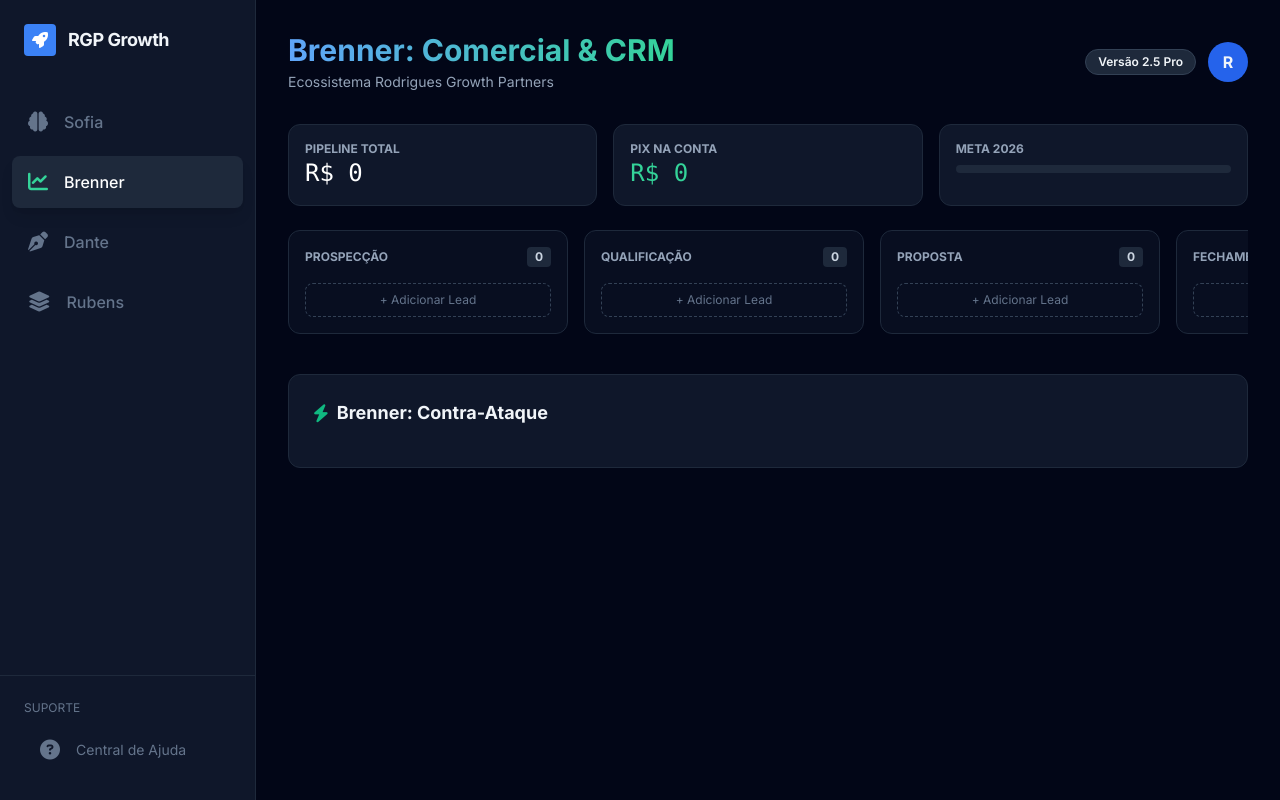
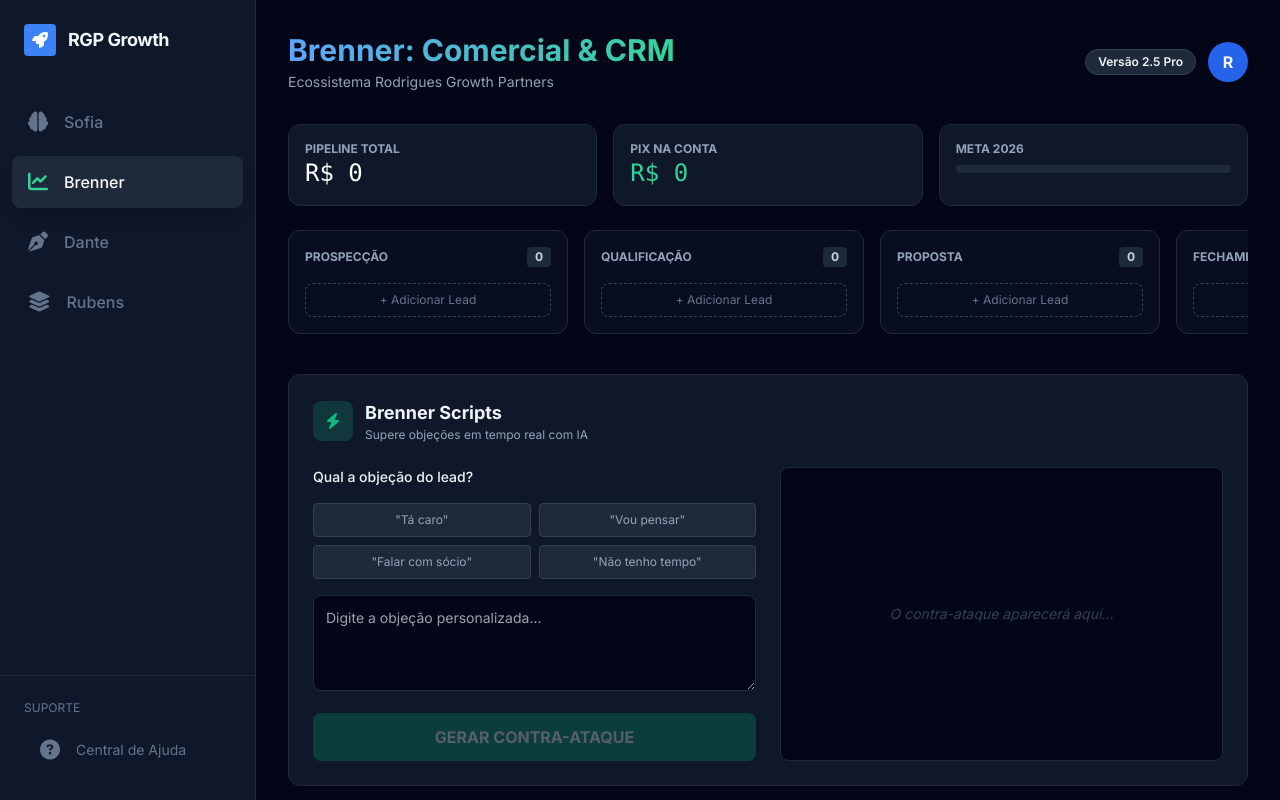
Before and after one commit to tr013432-design/RGP, a React (Vite) app: page / in a window 1280 px wide. Both pictures are taken after a click on the button "Brenner". Built offline with nearby package versions, Linux system fonts and the light colour scheme.

Commit message:
Update BrennerModule.tsx

```diff
--- a/components/BrennerModule.tsx
+++ b/components/BrennerModule.tsx
@@ -10,18 +10,20 @@ interface Lead {
 }
 
 const BrennerModule: React.FC = () => {
+  // --- ESTADO DOS LEADS ---
   const [leads, setLeads] = useState<Lead[]>([]);
+  const [isModalOpen, setIsModalOpen] = useState(false);
+  const [activeCol, setActiveCol] = useState<Lead['status']>('PROSPECÇÃO');
+  const [newLead, setNewLead] = useState({ name: '', company: '', value: '' });
+
+  // --- ESTADO DA IA (BRENNER SCRIPTS) ---
   const [objection, setObjection] = useState('');
   const [scriptResponse, setScriptResponse] = useState('');
   const [isLoading, setIsLoading] = useState(false);
 
-  // Estado para o Modal de Novo Lead
-  const [isModalOpen, setIsModalOpen] = useState(false);
-  const [activeCol, setActiveCol] = useState<Lead['status']>('PROSPECÇÃO');
-  const [newLead, setNewLead] = useState({ name: '', company: '', value: '' });
-
   const COLUMNS = ['PROSPECÇÃO', 'QUALIFICAÇÃO', 'PROPOSTA', 'FECHAMENTO'] as const;
 
+  // Cálculos de Métricas
   const stats = useMemo(() => {
     const closedValue = leads
       .filter(l => l.status === 'FECHAMENTO')
@@ -29,11 +31,11 @@ const BrennerModule: React.FC = () => {
     return {
       total: leads.reduce((acc, curr) => acc + curr.value, 0),
       closed: closedValue,
-      goalProgress: (closedValue / 15000) * 100 // Baseado na meta de R$ 180k/ano
+      goalProgress: (closedValue / 15000) * 100
     };
   }, [leads]);
 
-  // Função para salvar o lead
+  // Função para salvar o lead no CRM
   const handleAddLead = (e: React.FormEvent) => {
     e.preventDefault();
     if (!newLead.name || !newLead.value) return;
@@ -51,6 +53,7 @@ const BrennerModule: React.FC = () => {
     setIsModalOpen(false);
   };
 
+  // Função da IA para gerar scripts
   const getScript = async () => {
     if (!objection) return;
     setIsLoading(true);
@@ -58,22 +61,22 @@ const BrennerModule: React.FC = () => {
       const res = await handleSalesObjection(objection);
       setScriptResponse(res || '');
     } catch (e) {
-      setScriptResponse('Falha no contra-ataque.');
+      setScriptResponse('Erro ao conectar com a inteligência do Brenner.');
     } finally {
       setIsLoading(false);
     }
   };
 
   return (
-    <div className="space-y-6 relative">
-      {/* Placar de Metas */}
+    <div className="space-y-6">
+      {/* 1. PLACAR DE METAS */}
       <div className="grid grid-cols-1 md:grid-cols-3 gap-4">
         <div className="bg-slate-900 p-4 rounded-xl border border-slate-800">
           <p className="text-xs text-slate-400 font-bold uppercase">Pipeline Total</p>
           <p className="text-2xl font-mono text-white">R$ {stats.total.toLocaleString('pt-BR')}</p>
         </div>
         <div className="bg-slate-900 p-4 rounded-xl border border-slate-800">
-          <p className="text-xs text-slate-400 font-bold uppercase">Pix na Conta</p>
+          <p className="text-xs text-slate-400 font-bold uppercase text-emerald-500">Pix na Conta</p>
           <p className="text-2xl font-mono text-emerald-400">R$ {stats.closed.toLocaleString('pt-BR')}</p>
         </div>
         <div className="bg-slate-900 p-4 rounded-xl border border-slate-800">
@@ -84,7 +87,7 @@ const BrennerModule: React.FC = () => {
         </div>
       </div>
 
-      {/* Kanban */}
+      {/* 2. KANBAN DE VENDAS */}
       <div className="flex flex-col md:flex-row gap-4 overflow-x-auto pb-4">
         {COLUMNS.map((col) => (
           <div key={col} className="flex-1 min-w-[280px] bg-slate-900/50 rounded-xl border border-slate-800 p-4">
@@ -103,10 +106,9 @@ const BrennerModule: React.FC = () => {
                   <p className="text-xs font-mono text-emerald-400 mt-2">R$ {lead.value.toLocaleString()}</p>
                 </div>
               ))}
-
               <button
                 onClick={() => { setActiveCol(col); setIsModalOpen(true); }}
-                className="w-full py-2 border border-dashed border-slate-700 rounded-lg text-xs text-slate-500 hover:border-emerald-500 hover:text-emerald-500 transition-all"
+                className="w-full py-2 border border-dashed border-slate-700 rounded-lg text-xs text-slate-500 hover:border-emerald-500 hover:text-emerald-400 transition-all"
               >
                 + Adicionar Lead
               </button>
@@ -115,48 +117,98 @@ const BrennerModule: React.FC = () => {
         ))}
       </div>
 
-      {/* Modal de Cadastro Rápido */}
+      {/* 3. BRENNER SCRIPTS (IA INTEGRADA) */}
+      <div className="bg-slate-900 p-6 rounded-xl border border-slate-800">
+        <div className="flex items-center gap-3 mb-6">
+          <div className="w-10 h-10 bg-emerald-500/20 rounded-lg flex items-center justify-center">
+             <i className="fas fa-bolt text-emerald-500"></i>
+          </div>
+          <div>
+            <h3 className="font-bold text-lg">Brenner Scripts</h3>
+            <p className="text-xs text-slate-400">Supere objeções em tempo real com IA</p>
+          </div>
+        </div>
+
+        <div className="grid md:grid-cols-2 gap-6">
+          <div className="space-y-4">
+            <p className="text-sm font-medium">Qual a objeção do lead?</p>
+            <div className="grid grid-cols-2 gap-2">
+              {['Tá caro', 'Vou pensar', 'Falar com sócio', 'Não tenho tempo'].map(btn => (
+                <button
+                  key={btn}
+                  onClick={() => setObjection(btn)}
+                  className={`p-2 text-xs border rounded transition-all ${objection === btn ? 'bg-emerald-600 border-emerald-500 text-white' : 'bg-slate-800 border-slate-700 text-slate-400 hover:bg-slate-700'}`}
+                >
+                  "{btn}"
+                </button>
+              ))}
+            </div>
+            <textarea
+              value={objection}
+              onChange={(e) => setObjection(e.target.value)}
+              className="w-full bg-slate-950 border border-slate-800 rounded-lg p-3 text-sm focus:ring-1 focus:ring-emerald-500 outline-none h-24 text-white"
+              placeholder="Digite a objeção personalizada..."
+            />
+            <button
+              onClick={getScript}
+              disabled={isLoading || !objection}
+              className="w-full py-3 bg-emerald-600 hover:bg-emerald-700 rounded-lg font-bold text-white transition-all disabled:opacity-30"
+            >
+              {isLoading ? 'CONSULTANDO BRENNER...' : 'GERAR CONTRA-ATAQUE'}
+            </button>
+          </div>
+
+          <div className="bg-slate-950 border border-slate-800 rounded-lg p-4 min-h-[200px] relative">
+            {scriptResponse ? (
+              <div className="prose prose-invert prose-sm">
+                <h4 className="text-emerald-400 font-bold mb-3">Script Gerado:</h4>
+                <div className="whitespace-pre-wrap text-slate-300 leading-relaxed">
+                  {scriptResponse}
+                </div>
+              </div>
+            ) : (
+              <div className="flex items-center justify-center h-full text-slate-700 italic text-sm">
+                O contra-ataque aparecerá aqui...
+              </div>
+            )}
+          </div>
+        </div>
+      </div>
+
+      {/* MODAL DE CADASTRO (Oculto por padrão) */}
       {isModalOpen && (
         <div className="fixed inset-0 bg-black/80 backdrop-blur-sm flex items-center justify-center z-50 p-4">
-          <div className="bg-slate-900 border border-slate-800 p-6 rounded-2xl w-full max-w-md">
-            <h3 className="text-lg font-bold mb-4">Novo Lead em {activeCol}</h3>
+          <div className="bg-slate-900 border border-slate-800 p-6 rounded-2xl w-full max-w-md shadow-2xl">
+            <h3 className="text-lg font-bold mb-4 text-white">Novo Lead: {activeCol}</h3>
             <form onSubmit={handleAddLead} className="space-y-4">
               <input
                 autoFocus
-                className="w-full bg-slate-800 border border-slate-700 p-3 rounded-lg text-sm outline-none focus:ring-1 focus:ring-emerald-500"
+                className="w-full bg-slate-800 border border-slate-700 p-3 rounded-lg text-sm outline-none focus:ring-1 focus:ring-emerald-500 text-white"
                 placeholder="Nome do Prospect"
                 value={newLead.name}
                 onChange={e => setNewLead({...newLead, name: e.target.value})}
               />
               <input
-                className="w-full bg-slate-800 border border-slate-700 p-3 rounded-lg text-sm outline-none focus:ring-1 focus:ring-emerald-500"
+                className="w-full bg-slate-800 border border-slate-700 p-3 rounded-lg text-sm outline-none focus:ring-1 focus:ring-emerald-500 text-white"
                 placeholder="Empresa"
                 value={newLead.company}
                 onChange={e => setNewLead({...newLead, company: e.target.value})}
               />
               <input
                 type="number"
-                className="w-full bg-slate-800 border border-slate-700 p-3 rounded-lg text-sm outline-none focus:ring-1 focus:ring-emerald-500"
+                className="w-full bg-slate-800 border border-slate-700 p-3 rounded-lg text-sm outline-none focus:ring-1 focus:ring-emerald-500 text-white"
                 placeholder="Valor do Contrato (R$)"
                 value={newLead.value}
                 onChange={e => setNewLead({...newLead, value: e.target.value})}
               />
               <div className="flex gap-2 pt-2">
                 <button type="button" onClick={() => setIsModalOpen(false)} className="flex-1 py-2 text-sm text-slate-400">Cancelar</button>
-                <button type="submit" className="flex-2 px-6 py-2 bg-emerald-600 rounded-lg font-bold text-sm">SALVAR LEAD</button>
+                <button type="submit" className="flex-2 px-6 py-2 bg-emerald-600 rounded-lg font-bold text-sm text-white hover:bg-emerald-500">SALVAR</button>
               </div>
             </form>
           </div>
         </div>
       )}
-
-      {/* Seção Brenner Scripts (Mantida do código anterior) */}
-      <div className="bg-slate-900 p-6 rounded-xl border border-slate-800">
-        <h3 className="font-bold text-lg mb-4 flex items-center gap-2">
-          <i className="fas fa-bolt text-emerald-500"></i> Brenner: Contra-Ataque
-        </h3>
-        {/* ... Restante do código de scripts ... */}
-      </div>
     </div>
   );
 };
```
